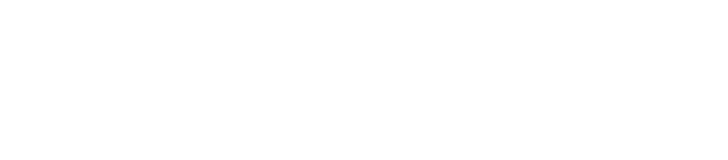
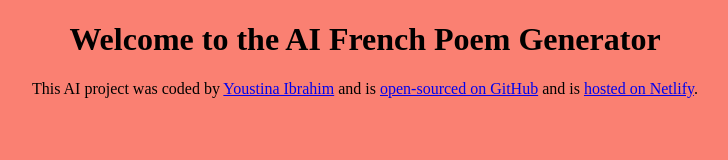
Before and after one commit to Youstina-Ibrahim/french-poem-generator, a plain HTML site: page index.html in a window 1280 px wide. Shown: the whole page, without its empty margins (275-1003 px from the left). Drawn offline with Linux system fonts and the light colour scheme.

Commit message:
some html added

```diff
--- a/index.html
+++ b/index.html
@@ -7,6 +7,23 @@
     <link rel="stylesheet" href="style.css">
 </head>
 <body>
+    <h1>Welcome to the AI French Poem Generator</h1>
+
+    <footer>
+      This AI project was coded by
+      <a href="#" target="_blank">Youstina Ibrahim</a> and
+      is
+      <a
+        href="#"
+        target="_blank"
+      >
+        open-sourced on GitHub</a
+      >
+      and is
+      <a href="#" target="_blank"
+        >hosted on Netlify</a
+      >.
+    </footer>
 
 </body>
 <script src="index.js"></script>
--- a/style.css
+++ b/style.css
@@ -0,0 +1,4 @@
+body {
+    background: salmon;
+    text-align: center;
+  }
```
